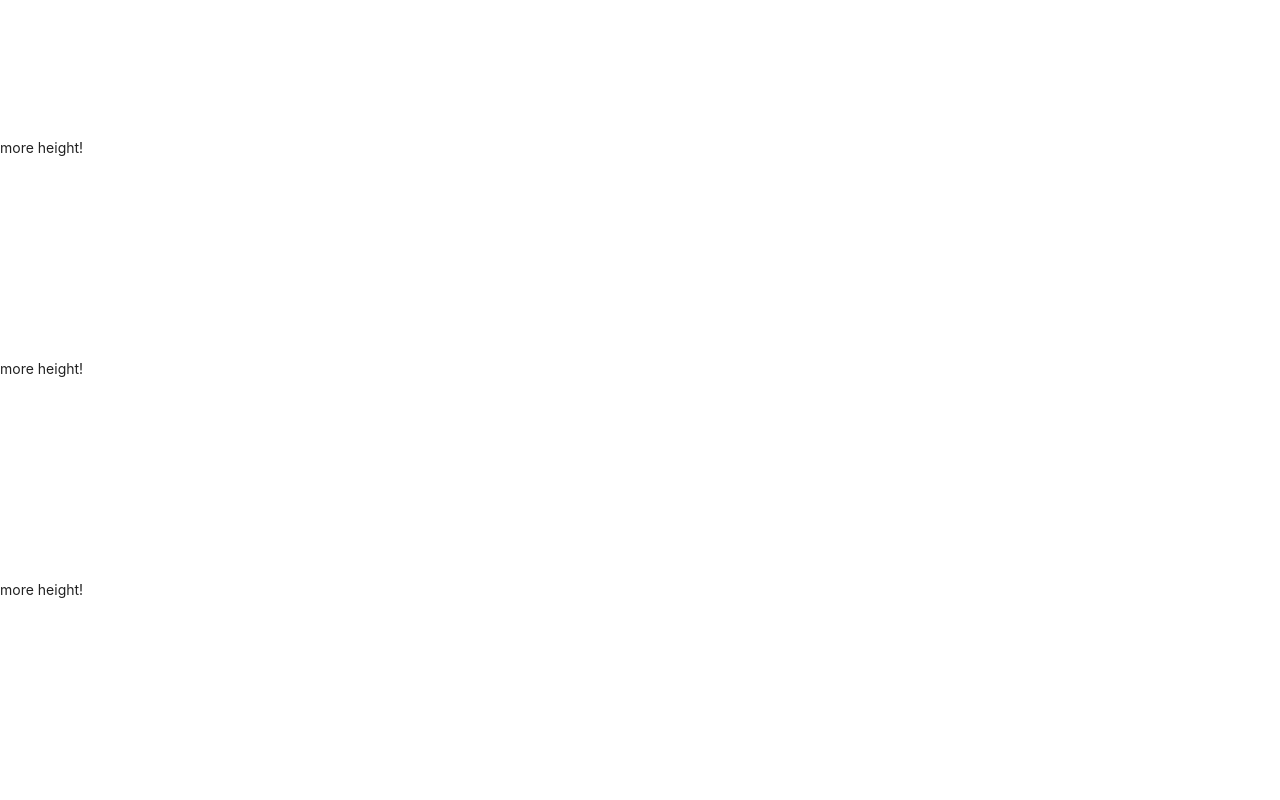
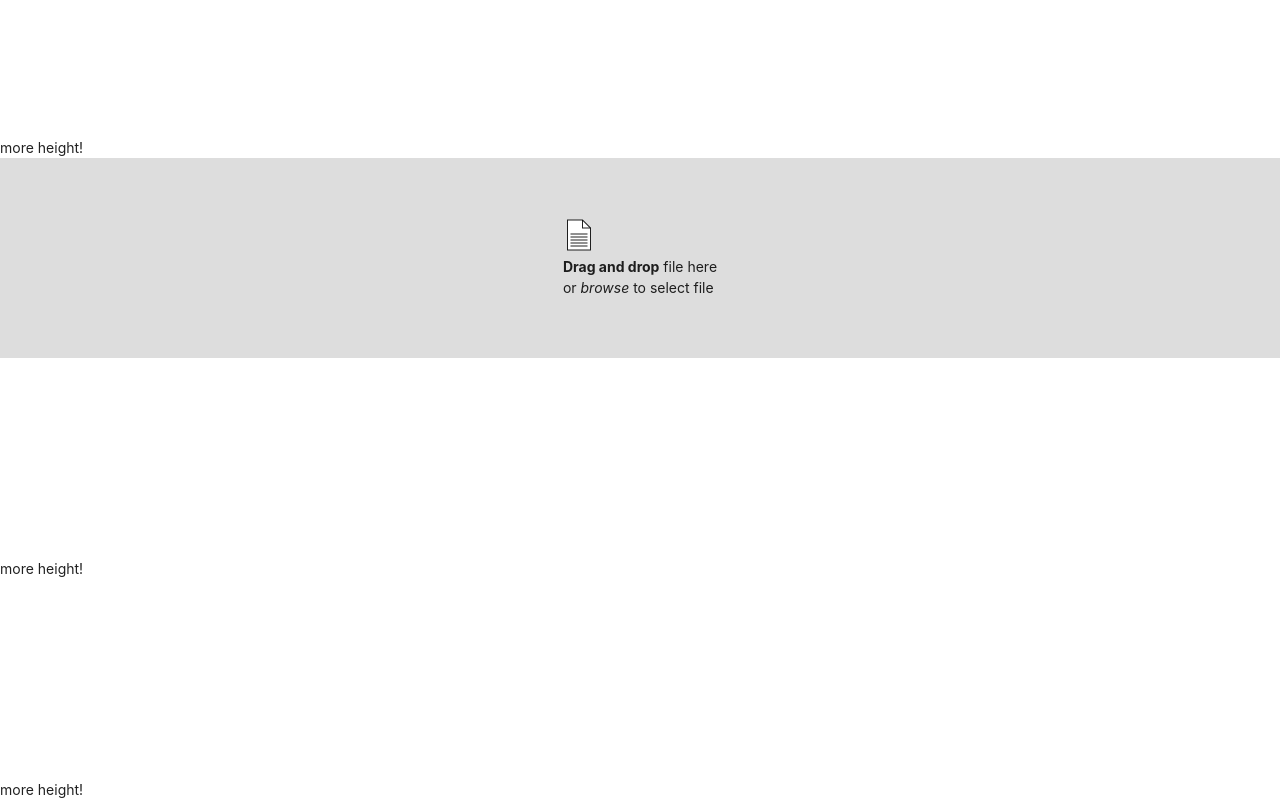
Before and after one commit to stausholm/vue-pwa, a Vue app in the folder client/: page /#/exampleinputs in a window 1280 px wide. Shown: the part 2445-3245 px from the top of the page. Before the commit the page ends 3045 px from the top, so only its background shows below. Built offline with nearby package versions, Linux system fonts and the light colour scheme.

Commit message:
Initial FileInput component

```diff
--- /dev/null
+++ b/client/src/components/icons/fileInput/FileIcon.vue
@@ -0,0 +1,45 @@
+<template>
+  <svg
+    :width="width"
+    :height="height"
+    role="presentation"
+    viewBox="0 0 32 32">
+    <title lang="en">File icon</title>
+    <g>
+      <g :fill="outlineColor">
+        <rect fill="none" width="32" height="32"/>
+        <polygon :fill="fillColor" points="27.5 31 4.5 31 4.5 1 19.5 1 27.5 9 27.5 31"/>
+        <path d="M28,31.5H4V.5H19.71L28,8.79Zm-23-1H27V9.21L19.29,1.5H5Z"/>
+        <polygon points="27.5 9.5 19 9.5 19 1 20 1 20 8.5 27.5 8.5 27.5 9.5"/>
+        <rect x="7.5" y="14.5" width="17" height="1"/>
+        <rect x="7.5" y="26.5" width="17" height="1"/>
+        <rect x="7.5" y="23.5" width="17" height="1"/>
+        <rect x="7.5" y="20.5" width="17" height="1"/>
+        <rect x="7.5" y="17.5" width="17" height="1"/>
+      </g>
+    </g>
+  </svg>
+</template>
+
+<script>
+export default {
+  props: {
+    width: {
+      type: [Number, String],
+      default: 32
+    },
+    height: {
+      type: [Number, String],
+      default: 32
+    },
+    fillColor: {
+      type: String,
+      default: '#ffffff'
+    },
+    outlineColor: {
+      type: String,
+      default: 'currentColor'
+    }
+  }
+}
+</script>
--- /dev/null
+++ b/client/src/components/icons/fileInput/FileIconWithLabel.vue
@@ -0,0 +1,49 @@
+<template>
+  <svg
+    :width="width"
+    :height="height"
+    role="presentation"
+    viewBox="0 0 32 32">
+    <title lang="en">{{label}} file icon</title>
+    <g>
+      <g :fill="outlineColor">
+        <rect fill="none" width="32" height="32"/>
+        <polygon :fill="fillColor" points="26.32 10.55 16 10.55 5.68 10.55 1.5 14.62 1.5 17.58 16 17.58 30.5 17.58 30.5 14.62 26.32 10.55"/>
+        <path d="M31,18.08H1V14.41l4.47-4.36H26.53L31,14.41Zm-29-1H30V14.83l-3.88-3.78H5.88L2,14.83Z"/>
+        <polygon :fill="fillColor" points="27.5 31 4.5 31 4.5 1 19.5 1 27.5 9 27.5 31"/>
+        <path d="M28,31.5H4V.5H19.71L28,8.79Zm-23-1H27V9.21L19.29,1.5H5Z"/>
+        <polygon points="27.5 9.5 19 9.5 19 1 20 1 20 8.5 27.5 8.5 27.5 9.5"/>
+        <rect :fill="fillColor" x="1.5" y="15" width="29" height="12"/>
+        <path d="M31,27.5H1v-13H31Zm-29-1H30v-11H2Z"/>
+        <text class="file-icon__label" transform="translate(7.65 24)">{{label}}</text>
+      </g>
+    </g>
+  </svg>
+</template>
+
+<script>
+export default {
+  props: {
+    width: {
+      type: [Number, String],
+      default: 32
+    },
+    height: {
+      type: [Number, String],
+      default: 32
+    },
+    fillColor: {
+      type: String,
+      default: '#ffffff'
+    },
+    outlineColor: {
+      type: String,
+      default: 'currentColor'
+    },
+    label: {
+      type: String,
+      default: 'file'
+    }
+  }
+}
+</script>
--- /dev/null
+++ b/client/src/components/inputs/FileInput.vue
@@ -0,0 +1,151 @@
+<template>
+  <div class="input-file">
+    <div class="input-file__input">
+      <input
+        ref="input"
+        type="file"
+        :multiple="multiple"
+        :disabled="disabled || files.length >= maxFiles"
+        :name="name"
+        @input="(handle($event))"
+      >
+      <div v-if="files.length < maxFiles">
+        <file-icon />
+        <p><b>Drag and drop</b> {{fileLabel}} here</p>
+        <p>or <em>browse</em> to select {{fileLabel}}</p>
+      </div>
+      <div v-else>
+        <p>Max file count reached. Delete a file if you want to add another one</p>
+      </div>
+    </div>
+    <div class="input-file__files" v-if="files.length > 0">
+      <p class="input-file__files_counter" v-if="multiple">Files: {{files.length}}</p>
+      <p class="input-file__files_counter" v-if="maxSize">Max size: {{maxSize | formatFileSize}}</p>
+      <ul>
+        <li v-for="file in files"
+          :key="file.name"
+          :title="file.name"
+          :class="{'file--too-big': file.size > maxSize}">
+          <div class="file-name">
+            <span class="file-icon">
+              <file-icon-with-label :label="file.name | fileExtension"/>
+            </span>
+            <span class="file-name__name">{{file.name}} <span v-if="!validFileTypes.includes(file.type)">Invalid file type</span></span>
+          </div>
+          <div>
+            <span class="file-size">{{file.size | formatFileSize}}</span>
+            <button @click="removeFile(file.name)">Delete</button>
+          </div>
+        </li>
+      </ul>
+      <p v-if="!isValid">{{errorMessage}}</p>
+    </div>
+  </div>
+</template>
+
+<script>
+import bytesToSize from '@/utils/bytesToSize';
+
+import FileIcon from '@/components/icons/fileInput/FileIcon'
+import FileIconWithLabel from '@/components/icons/fileInput/FileIconWithLabel'
+
+export default {
+  name: 'FileInput',
+  components: {
+    FileIcon, FileIconWithLabel
+  },
+  data() {
+    return {
+      files: [],
+      maxSize: 10000, // bytes
+      maxFiles: 3,
+      errorMessage: '',
+      validFileTypes: [
+        'application/pdf',
+        'image/svg+xml'
+      ]
+    }
+  },
+  props: {
+    multiple: {
+      type: Boolean,
+      default: false
+    },
+    disabled: Boolean,
+    name: String,
+    value: String,
+    placeholder: String,
+    accept: String
+  },
+  filters: {
+    formatFileSize(value) {
+      return bytesToSize(value)
+    },
+    fileExtension(value) {
+      return value.split('.').pop()
+    }
+  },
+  computed: {
+    fileLabel() {
+      return this.multiple ? 'files' : 'file'
+    },
+    isValid() {
+      if (this.files.length === 0) {
+        this.errorMessage = ''
+        return true
+      }
+
+      // if ((this.files.filter(file => this.validFileTypes.includes(file.type)).length !== this.files.length)) {
+      if ((this.files.some(file => !this.validFileTypes.includes(file.type)))) {
+        this.errorMessage = 'some are not a valid type'
+        // some file is not a valid file type
+        return false
+      }
+
+      if (this.files.some(file => file.size > this.maxSize)) {
+        this.errorMessage = 'some are too large'
+        // some file is too large
+        return false
+      }
+
+      if (this.files.length > this.maxFiles) {
+        this.errorMessage = 'there are too many files'
+        // too many files
+        return false
+      }
+
+      this.errorMessage = ''
+      return true
+    }
+  },
+  methods: {
+    handle(e) {
+      const files = Array.from(e.target.files)
+
+      if (!this.multiple) {
+        this.files = files
+        e.target.value = ''
+        return
+      }
+
+      this.files = this.files.concat(files).reduce((acc, curr) => {
+        if (!acc.find(item => item.name === curr.name)) {
+          acc.push(curr);
+        }
+        return acc
+      }, []).slice(0, this.maxFiles)
+
+      // reset input
+      e.target.value = ''
+    },
+    removeFile(name) {
+      this.files = this.files.filter(item => item.name !== name)
+    }
+  },
+  watch: {
+    files() {
+      this.$emit('files', this.files)
+    }
+  }
+}
+</script>
--- a/client/src/components/inputs/FormGenerator.vue
+++ b/client/src/components/inputs/FormGenerator.vue
@@ -9,6 +9,7 @@
                 @error="updateErrors"
                 @valid="updateErrors"
                 @file="setFile(field.name, $event)"
+                @filebytearray="setByteArray(field.name, $event)"
                 v-bind="field"
                 :submitAttempted="submitAttempted">
       </component>
@@ -113,6 +114,10 @@ export default {
     setFile(fieldName, value) {
       this.$set(this.formData, fieldName + '__file', value);
       this.$emit("input", this.formData);
+    },
+    setByteArray(fieldName, value) {
+      this.$set(this.formData, fieldName + '__byte-array', value);
+      this.$emit("input", this.formData);
     }
   }
 }
--- a/client/src/components/inputs/ImageInput.vue
+++ b/client/src/components/inputs/ImageInput.vue
@@ -78,15 +78,18 @@ export default {
       }
 
       const file = e.target.files[0]
+      this.$emit('file', file)
+
       const reader = new FileReader
       reader.onload = ev => {
         const bytes = new Uint8Array(ev.target.result)
         // const bytes = ev.target.result
-        this.$emit('file', bytes)
+        this.$emit('filebytearray', bytes)
       }
       reader.readAsArrayBuffer(file)
       // reader.readAsDataURL(file)
 
+      // value for the 'input' emit
       return e.target.value
     },
     handleClick() {
--- a/client/src/pages/example/ExampleInputs.vue
+++ b/client/src/pages/example/ExampleInputs.vue
@@ -9,6 +9,7 @@
     <p style="margin-top:200px">more height!</p>
     <image-input v-model="dummy" :required="false" label="yoyo" placeholder="placeholder" @file="dummy__file = $event"/>
     <p style="margin-top:200px">more height!</p>
+    <file-input />
     <p style="margin-top:200px">more height!</p>
     <p style="margin-top:200px">more height!</p>
   </div>
@@ -18,11 +19,12 @@
 import FormGenerator from '@/components/inputs/FormGenerator';
 
 import ImageInput from '@/components/inputs/ImageInput';
+import fileInput from '@/components/inputs/FileInput';
 
 export default {
   name: 'ExampleInputs',
   components: {
-    FormGenerator, ImageInput
+    FormGenerator, ImageInput, fileInput
   },
   data() {
     return {
--- a/client/src/styles/base/_forms.scss
+++ b/client/src/styles/base/_forms.scss
@@ -509,3 +509,4 @@ input[type="checkbox"] {
 
 @import '../inputs/inputrange';
 @import '../inputs/switchinput';
+@import '../inputs/inputfile';
--- /dev/null
+++ b/client/src/styles/components/icons/_fileicon.scss
@@ -0,0 +1,11 @@
+.file-icon {
+  &__label {
+    font-size: 8px;
+    fill: $primary-color;
+    letter-spacing: 0.07em;
+    font-weight: bold;
+    text-transform: uppercase;
+    text-align: center;
+    // text-anchor: middle;
+  }
+}
--- a/client/src/styles/index.scss
+++ b/client/src/styles/index.scss
@@ -40,3 +40,7 @@
 // @import './components/ctawithicon';
 // @import './components/cardsimple';
 // @import './components/a2hs';
+
+
+// icons
+@import './components/icons/fileicon';
--- /dev/null
+++ b/client/src/styles/inputs/_inputfile.scss
@@ -0,0 +1,69 @@
+.input-file {
+  &__input {
+    position: relative;
+    height: 200px;
+    background-color: $light-grey;
+    display: flex;
+    justify-content: center;
+    align-items: center;
+
+    &:hover {
+      opacity: .8;
+    }
+
+    input {
+      opacity: 0;
+      width: 100%;
+      height: 100%;
+      position: absolute;
+      cursor: pointer;
+    }
+  }
+  &__files {
+    &_counter {
+
+    }
+
+    ul {
+      li {
+        display: flex;
+        align-items: center;
+        justify-content: space-between;
+        font-size: .85rem;
+        padding: $default-spacing / 2;
+
+        &.file--too-big {
+          color: $color-danger;
+
+          .file-icon__label {
+            fill: $color-danger;
+          }
+          .file-size {
+            color: $color-danger;
+          }
+        }
+
+        .file-name {
+          display: flex;
+          align-items: center;
+          overflow: hidden;
+          white-space: nowrap;
+
+          .file-icon {
+            margin-right: $default-spacing / 2;
+          }
+          &__name {
+            text-overflow: ellipsis;
+            overflow: hidden;
+          }
+        }
+
+        .file-size {
+          color: $text-secondary-color;
+          white-space: nowrap;
+          margin-left: $default-spacing / 2;
+        }
+      }
+    }
+  }
+}
```
